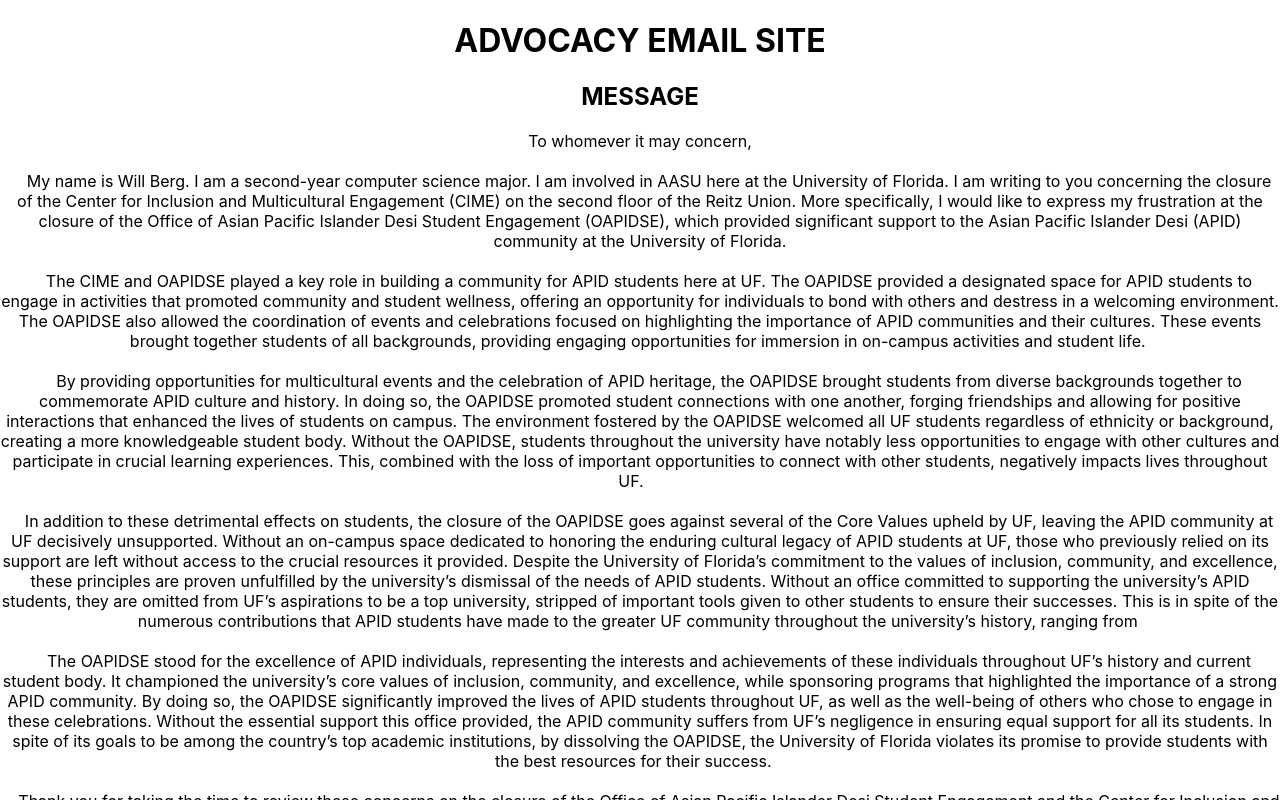
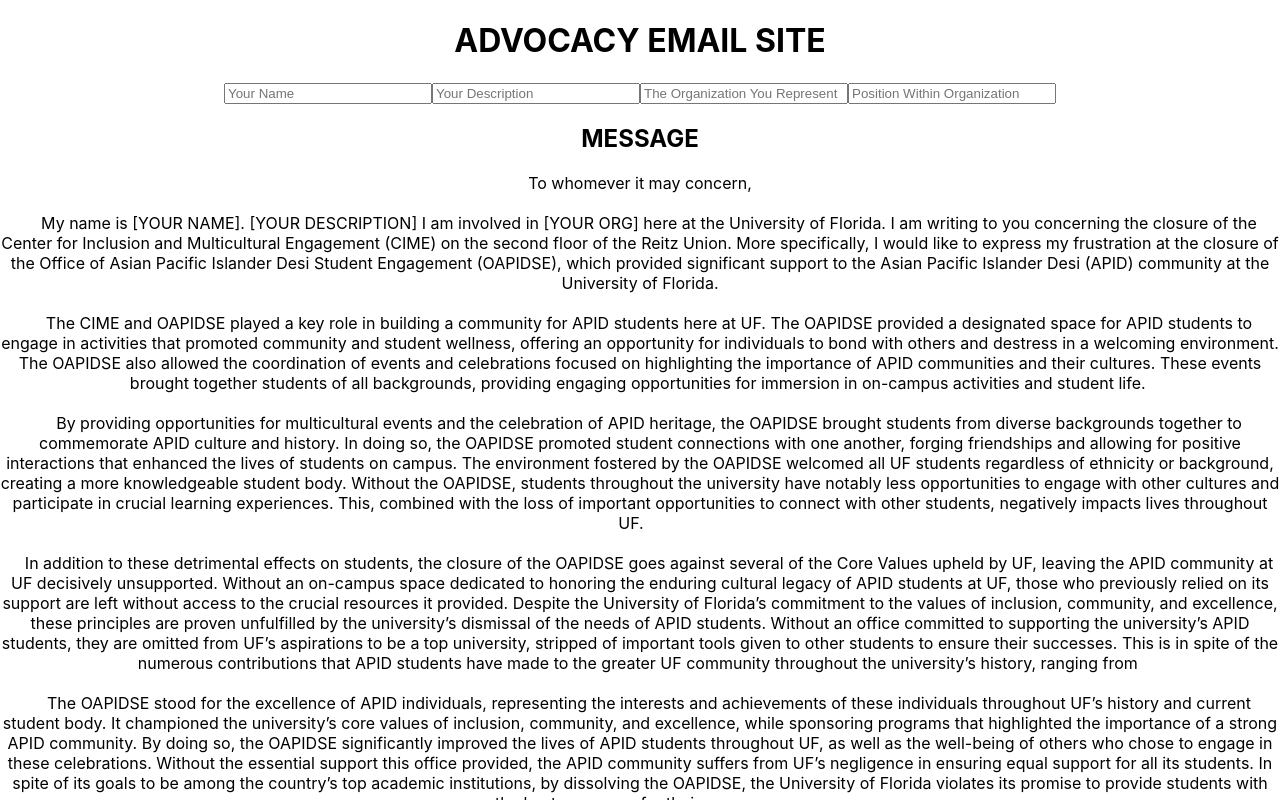
Before and after one commit to WillBerg510/AASU-Emailing, a React (Create React App) app: page / in a window 1280 px wide. Shown: the top 800 px of the page. Built offline with nearby package versions, Linux system fonts and the light colour scheme.

Commit message:
Text takes in inputs now

```diff
--- a/src/App.css
+++ b/src/App.css
@@ -5,3 +5,7 @@
 #message {
   white-space: pre-wrap;
 }
+
+input {
+  width: 200px;
+}
--- a/src/App.js
+++ b/src/App.js
@@ -2,8 +2,35 @@
 import './App.css';
 
 class App extends React.Component {
+  constructor() {
+    super();
+    this.state = {
+      senderName: "",
+      senderDescription: "",
+      senderOrg: "",
+      senderPosition: "",
+    }
+  }
+
+  changeName = (e) => {
+    this.setState({senderName: e.target.value});
+  }
+
+  changeDescription = (e) => {
+    this.setState({senderDescription: e.target.value});
+  }
+
+  changeOrg = (e) => {
+    this.setState({senderOrg: e.target.value});
+  }
+
+  changePosition = (e) => {
+    this.setState({senderPosition: e.target.value});
+  }
 
   render() {
+    const { senderName, senderDescription, senderOrg, senderPosition } = this.state;
+
     const emails = [
       "waberg@cfl.rr.com",
       "will.berg@ufl.edu",
@@ -11,13 +38,9 @@
       "webmaster.aasu@gmail.com",
     ];
     const subject = "Advocacy Email";
-    const senderName = "Will Berg";
-    const senderDescription = "I am a second-year computer science major."
-    const senderOrg = "AASU";
-    const senderPosition = "Webmaster";
     const body = `To whomever it may concern,
 
-    My name is ${senderName}. ${senderDescription} I am involved in ${senderOrg} here at the University of Florida. I am writing to you concerning the closure of the Center for Inclusion and Multicultural Engagement (CIME) on the second floor of the Reitz Union. More specifically, I would like to express my frustration at the closure of the Office of Asian Pacific Islander Desi Student Engagement (OAPIDSE), which provided significant support to the Asian Pacific Islander Desi (APID) community at the University of Florida.
+    My name is ${senderName ? senderName : "[YOUR NAME]"}. ${senderDescription ? senderDescription : "[YOUR DESCRIPTION]"} I am involved in ${senderOrg ? senderOrg : "[YOUR ORG]"} here at the University of Florida. I am writing to you concerning the closure of the Center for Inclusion and Multicultural Engagement (CIME) on the second floor of the Reitz Union. More specifically, I would like to express my frustration at the closure of the Office of Asian Pacific Islander Desi Student Engagement (OAPIDSE), which provided significant support to the Asian Pacific Islander Desi (APID) community at the University of Florida.
 
     The CIME and OAPIDSE played a key role in building a community for APID students here at UF. The OAPIDSE provided a designated space for APID students to engage in activities that promoted community and student wellness, offering an opportunity for individuals to bond with others and destress in a welcoming environment. The OAPIDSE also allowed the coordination of events and celebrations focused on highlighting the importance of APID communities and their cultures. These events brought together students of all backgrounds, providing engaging opportunities for immersion in on-campus activities and student life.
 
@@ -45,6 +68,10 @@
     return (
       <div className="App">
         <h1>ADVOCACY EMAIL SITE</h1>
+        <input type="text" name="senderName" placeholder="Your Name" onChange={this.changeName}/>
+        <input type="text" name="senderDescription" placeholder="Your Description" onChange={this.changeDescription}/>
+        <input type="text" name="senderOrg" placeholder="The Organization You Represent" onChange={this.changeOrg}/>
+        <input type="text" name="senderPosition" placeholder="Position Within Organization" onChange={this.changePosition}/>
         <h2>MESSAGE</h2>
         <p id="message">{body}</p>
         <button onClick={async () => {
```
